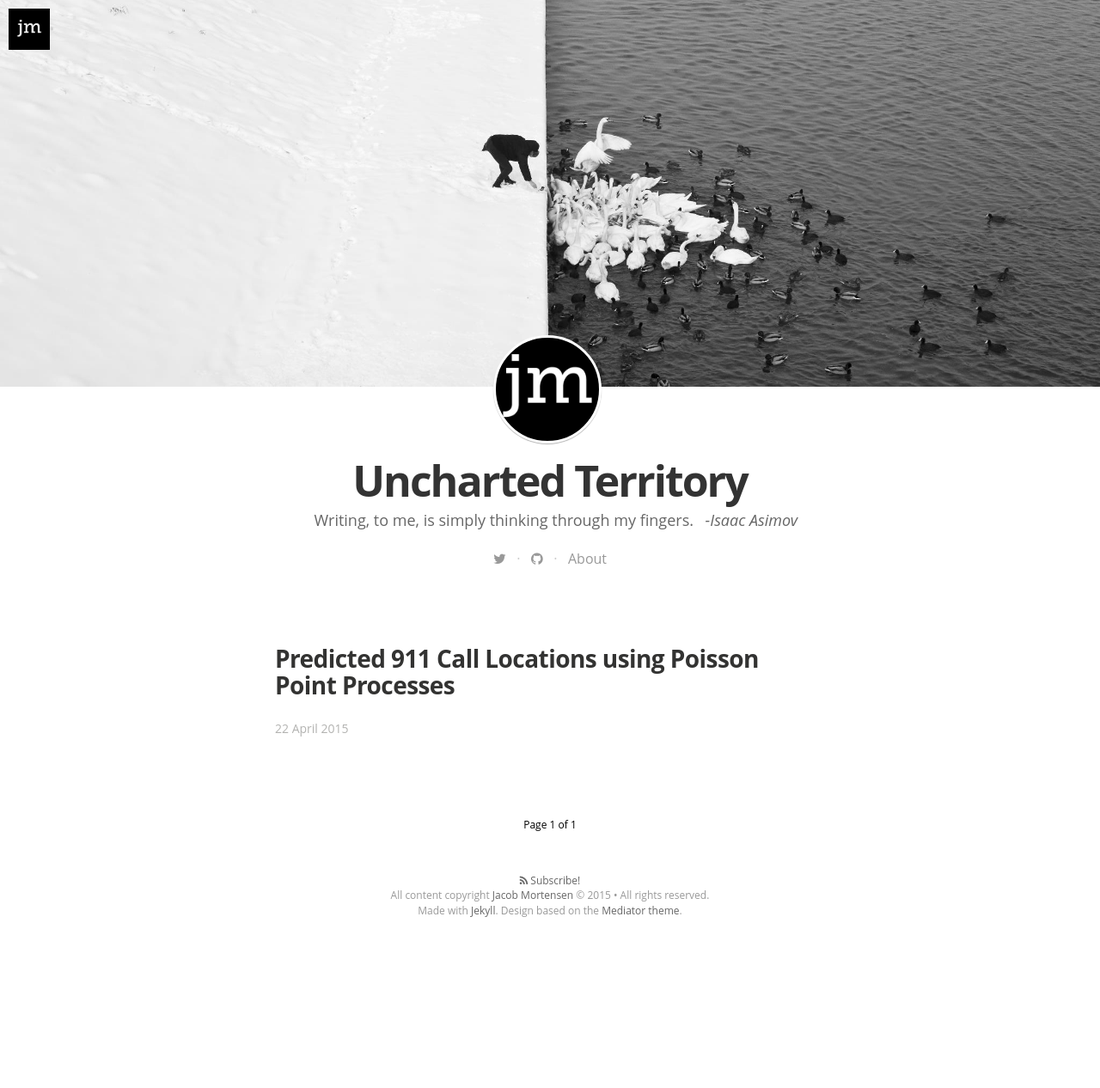
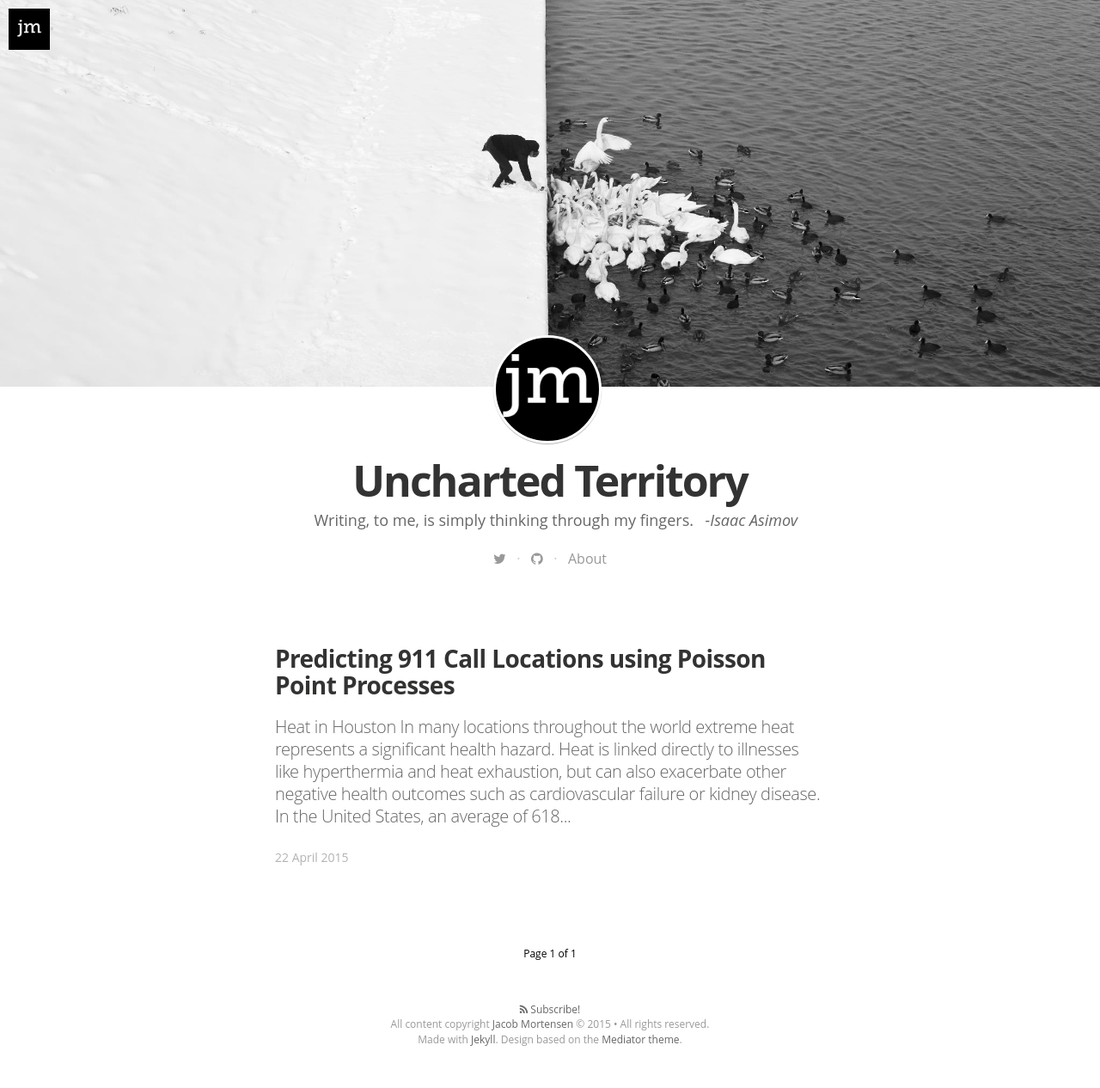
Before and after one commit to jwmortensen/jwmortensen.github.io, a Jekyll site: the page built from index.html, in a window 1280 px wide. Shown: the whole page at 86% size. Built offline with Jekyll 4.4.1, drawn with Linux system fonts in a browser that asks for light colours; nearby versions of some CDN libraries; some web fonts are replaced; Markdown is read by kramdown in place of the engine named in the settings; the list of posts is cut into pages by our own code; before the commit the page ends 1116 px from its top, so only the background shows below that; some of the changed lines change nothing that is shown.

Commit message:
Updated vulnerability mapping post

```diff
--- a/_posts/2015-04-22-vulnerability-mapping.markdown
+++ b/_posts/2015-04-22-vulnerability-mapping.markdown
@@ -1,6 +1,6 @@
 ---
 layout: post
-title: "Predicted 911 Call Locations using Poisson Point Processes"
+title: "Predicting 911 Call Locations using Poisson Point Processes"
 date: 2015-04-22
 categories:
   -statistics
@@ -8,5 +8,42 @@
   -vulnerability mapping
 ---
 
+### Heat in Houston
+
+In many locations throughout the world extreme heat represents a significant health hazard.
+Heat is linked directly to illnesses like hyperthermia and heat exhaustion, but can also
+exacerbate other negative health outcomes such as cardiovascular failure or kidney disease.
+In the United States, an average of [618 deaths per year are attributed to heat][1]. Officials
+in the city of Houston, TX, are interested in understanding what areas of the city are most
+vulnerable to extreme heat because it will help them to identify potential interventions
+that will lead to increased health for Houston residents.
+
+In order to understand the relationship between heat and health, it is necessary to make use of
+spatial data. Spatial data presents unique challenges for analysis. It tends to be highly correlated
+and nonlinear, making traditional methods, such as multiple linear regression, difficult or
+impossible to implement. One method that can be used to effectively model this type of data,
+dealing with both nonlinearity and correlation in a graceful manner, is a stochastic point
+process model.
+
+### What is a stochastic point process?
+
+The word "stochastic" simply means random, so a stochastic process is just a collection
+of random variables. These random variables can be from any family, so a Gaussian process
+is a collection of normal random variables, a Poisson process is a collection of Poisson
+random varialbes, and so on. Stochastic processes can be used to describe data that is
+distributed throughout time or space and generally assume that points closer to one another are more highly correlated.
+As a result, in many cases these processes can be entirely characterized by a correlation
+function, such as the rational quadratic covariance function or the Matern correlation function.
+By assuming that points behave similarly to nearby locations we can make predictions about
+values in unobserved locations by estimating how correlated they are with observed values.
+In this post I will demonstrate how a Poisson process can be used to predict the likelihood that
+a heat-related 911 call comes from a specific area in the city of Houston.
+
+
+
+
 <iframe width='100%' height='500px' frameBorder='0'
 src='https://a.tiles.mapbox.com/v4/jwmortensen.m06ong3d/attribution,zoompan,zoomwheel,geocoder,share.html?access_token=pk.eyJ1Ijoiandtb3J0ZW5zZW4iLCJhIjoiQjJHSVp4NCJ9.AYH98hv0ksUCLvwmsJHfeQ'></iframe>
+*This map shows the predicted probability that a 911 call originates in a 1 km grid cell*
+
+[1]: http://www.cdc.gov/mmwr/preview/mmwrhtml/mm6136a6.htm "CDC"
```
